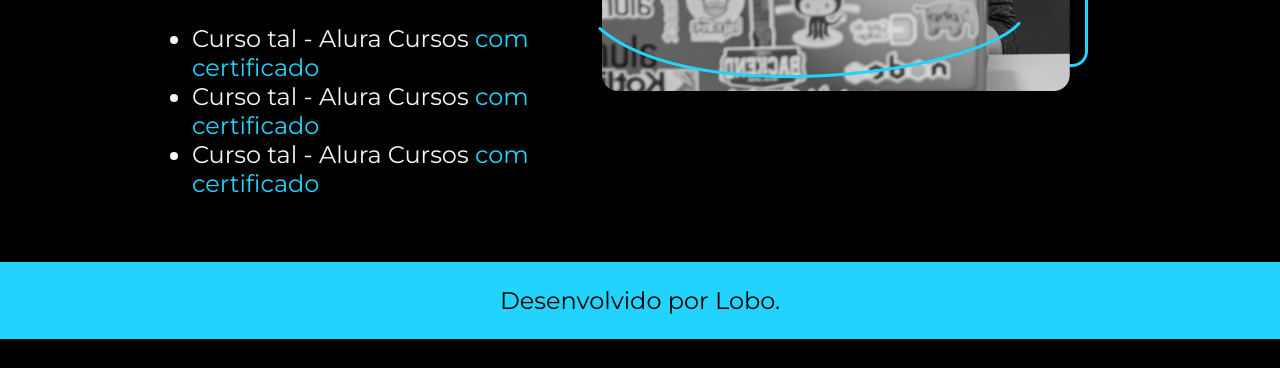
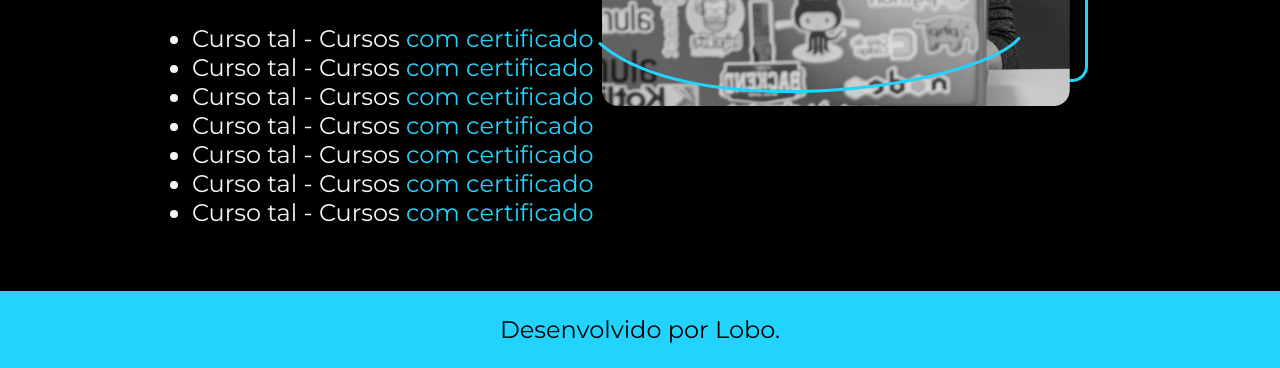
Before and after one commit to Chygnus/webBasico, a plain HTML site: page curriculo.html in a window 1280 px wide. Shown: the part 684-1052 px from the top of the page. Before the commit the page ends 1023 px from the top, so only its background shows below. Drawn offline with nearby package versions, Linux system fonts and the light colour scheme.

Commit message:
ajustes_4

```diff
--- a/curriculo.html
+++ b/curriculo.html
@@ -30,9 +30,13 @@
             <h2 class="apresentacao__conteudo__titulo">Estudos</h2>
             <div class="apresentacao__conteudo__texto">
             <ul class="apresentacao__conteudo__texto">
-                <li>Curso tal - Alura Cursos <a href="linkdocertificado">com certificado</a> </li>
-                <li>Curso tal - Alura Cursos <a href="linkdocertificado">com certificado</a></li>
-                <li>Curso tal - Alura Cursos <a href="linkdocertificado">com certificado</a></li>
+                <li>Curso tal - Cursos <a href="linkdocertificado">com certificado</a> </li>
+                <li>Curso tal - Cursos <a href="linkdocertificado">com certificado</a></li>
+                <li>Curso tal - Cursos <a href="linkdocertificado">com certificado</a></li>
+                <li>Curso tal - Cursos <a href="linkdocertificado">com certificado</a></li>
+                <li>Curso tal - Cursos <a href="linkdocertificado">com certificado</a></li>
+                <li>Curso tal - Cursos <a href="linkdocertificado">com certificado</a></li>
+                <li>Curso tal - Cursos <a href="linkdocertificado">com certificado</a></li>
             </ul>
             </div>
         </section>
```
